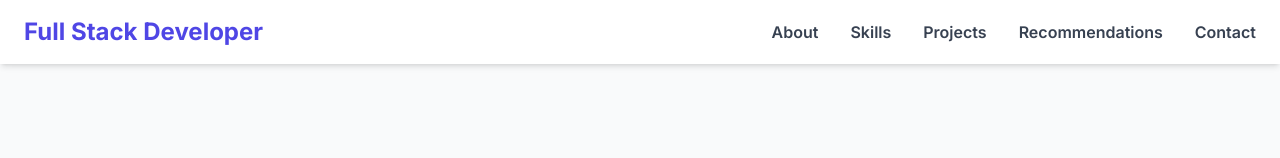
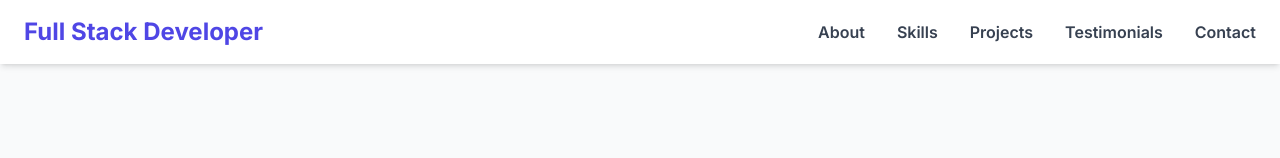
Before and after one commit to pravintamil/portfolio, a plain HTML site: page index.html in a window 1280 px wide. Shown: the top 158 px of the page. Drawn offline with nearby package versions, Linux system fonts and the light colour scheme.

Commit message:
typo for testimonials

```diff
--- a/index.html
+++ b/index.html
@@ -46,8 +46,8 @@
             </a>
           </li>
           <li>
-            <a class="hover:text-indigo-600 transition" href="#recommendations">
-              Recommendations
+            <a class="hover:text-indigo-600 transition" href="#testimonials">
+              Testimonials
             </a>
           </li>
           <li>
@@ -80,8 +80,8 @@
           </a>
         </li>
           <li>
-            <a class="block hover:text-indigo-600 transition" href="#recommendations">
-              Recommendations
+            <a class="block hover:text-indigo-600 transition" href="#testimonials">
+              Testimonials
             </a>
           </li>
         <li>
@@ -342,10 +342,10 @@
         </article>
       </div>
     </section>
-    <!-- Recommendations Section -->
-    <section class="py-16 max-w-5xl mx-auto" id="recommendations">
+    <!-- Testimonials Section -->
+    <section class="py-16 max-w-5xl mx-auto" id="testimonials">
       <h2 class="text-3xl font-bold text-indigo-600 mb-12 text-center">
-        Recommendations
+        Testimonials
       </h2>
       <div class="space-y-12">
         <article class="bg-white rounded-lg shadow p-8 flex flex-col md:flex-row gap-6">
```
